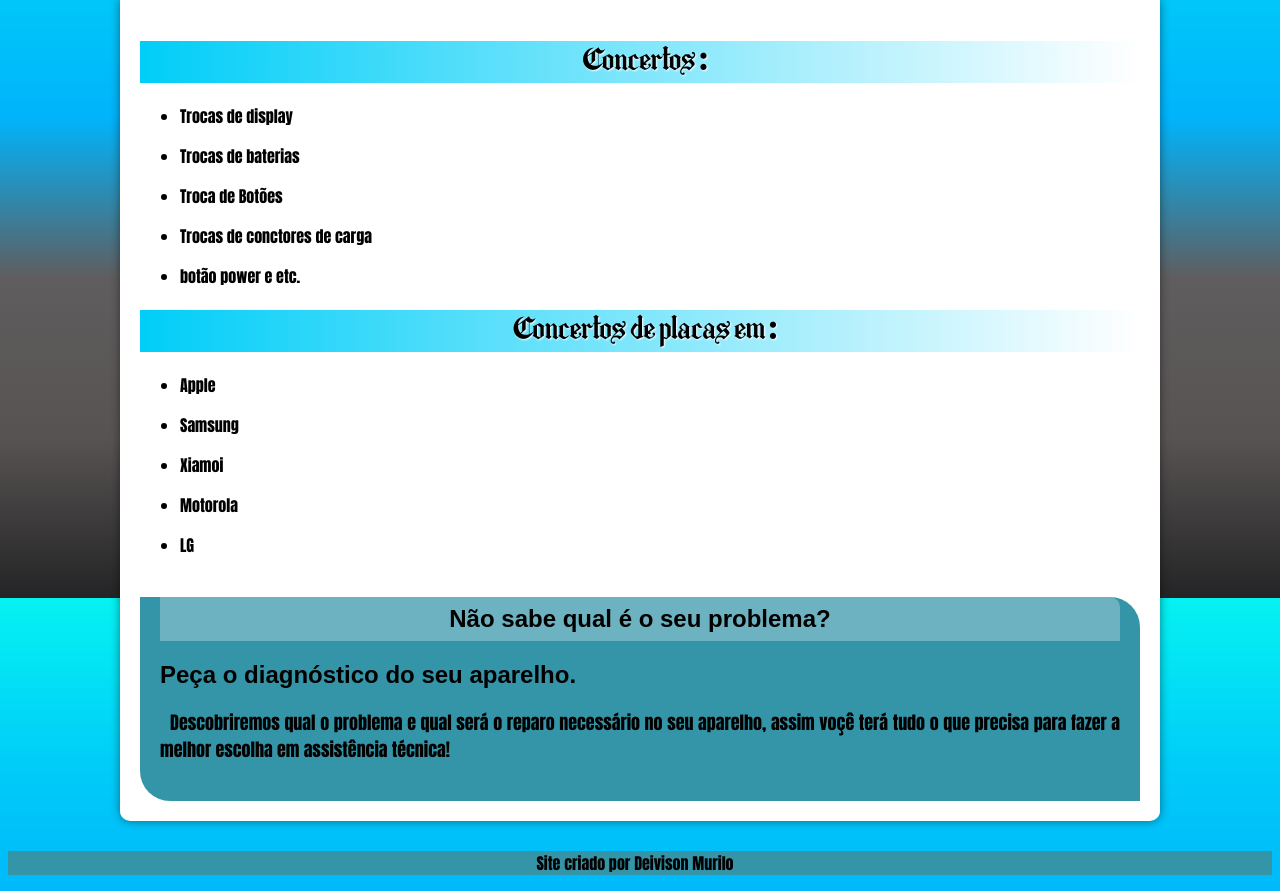
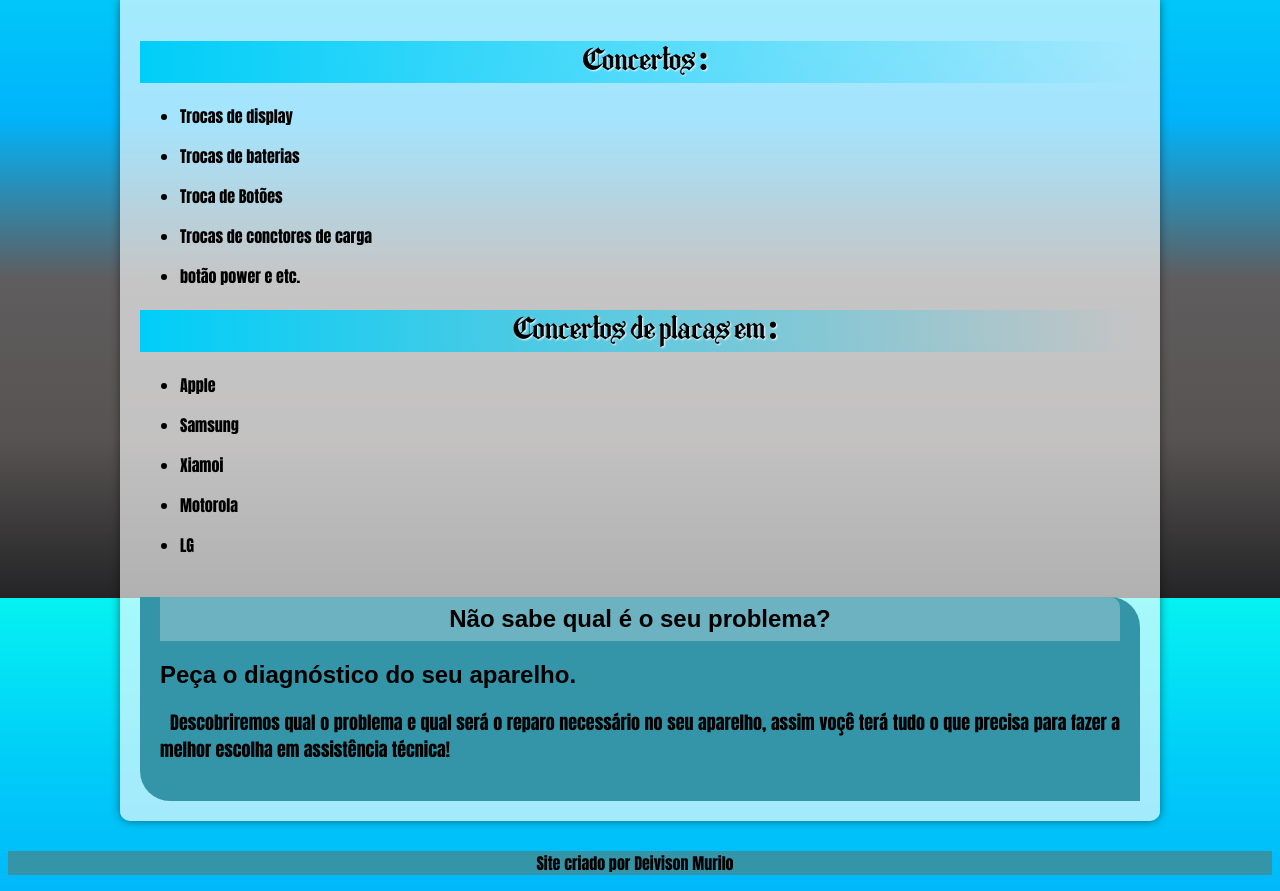
Before and after one commit to deivisonmurilo/dmcell, a PHP site: page /index.html in a window 1280 px wide. Shown: the part 202-1093 px from the top of the page. Run offline with PHP 8.4, Linux system fonts and the light colour scheme.

Commit message:
atualizei dm cell

```diff
--- a/index.html
+++ b/index.html
@@ -52,9 +52,9 @@
                 <h2>Peça o diagnóstico do seu aparelho.</h2>
                 <p>Descobriremos qual o problema e qual será o reparo necessário no seu aparelho, assim voçê terá tudo o que precisa para fazer a melhor escolha em assistência técnica!</p>
             </aside>
+        </main>
 
 
-    </main>
     <footer>
         <p>Site criado por <a href="https://github.com/deivisonmurilo"  target="_blank">Deivison Murilo</a></p>
     </footer>
--- a/style.css
+++ b/style.css
@@ -57,7 +57,7 @@ h1{
             text-decoration: underline;
         }
         main{
-            background-color: white;
+            background-color: rgba(255, 255, 255, 0.644);
             min-width: 300px;
             max-width: 1000px;
             margin: auto;
```
Also changed, not shown: cellagua.jpg (added), cellconcerto.jpg (added), fundotransparente.png (added), images.jfif (added).
